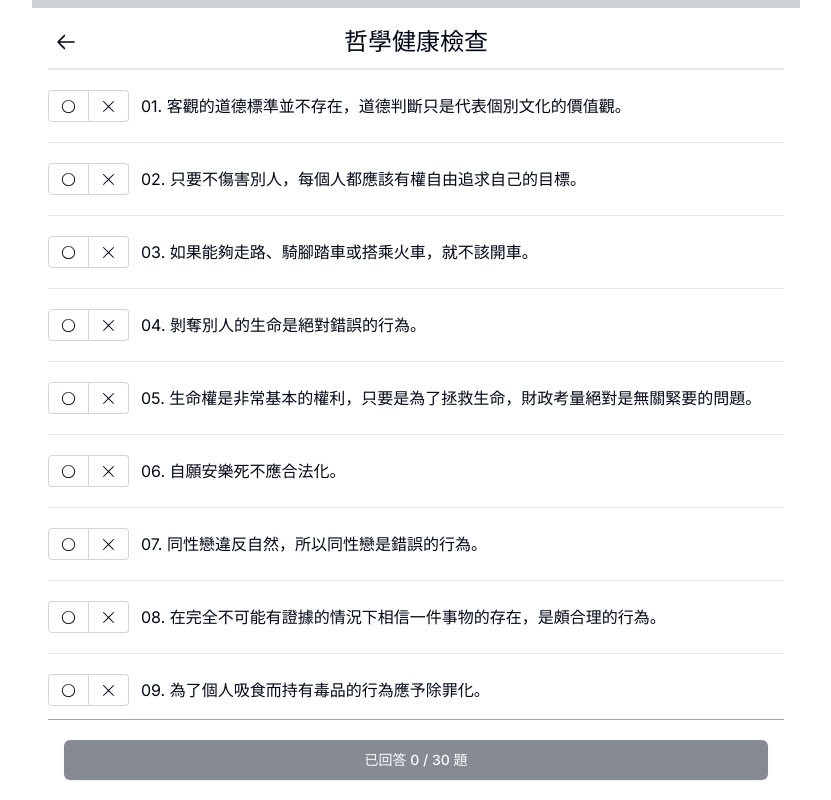
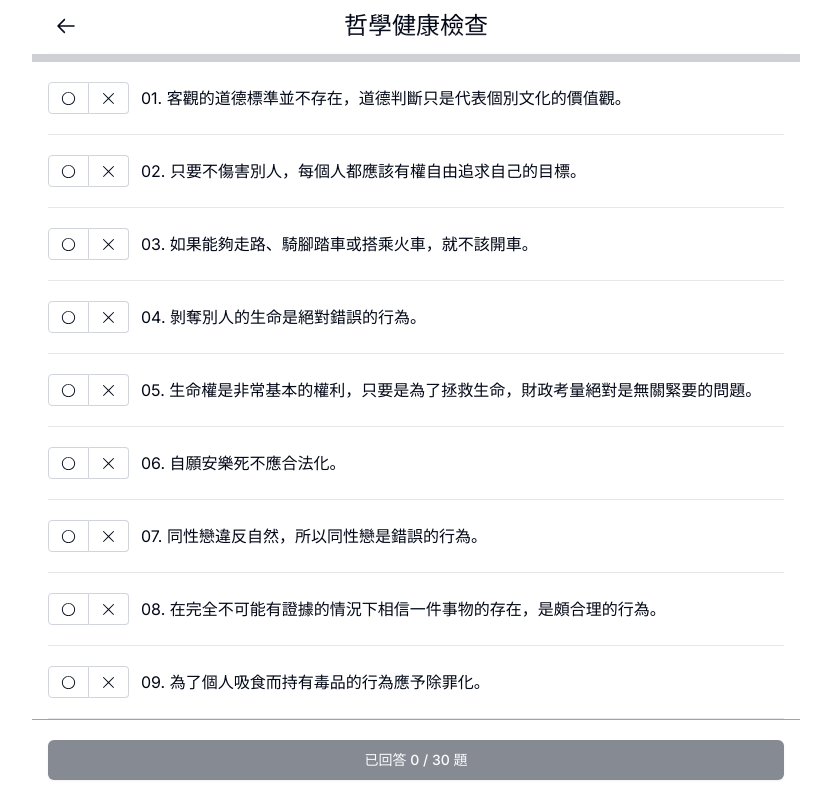
Before and after one commit to KendraTang/dytwytyt, a Next.js app: page /questions in a window 1280 px wide. Shown: the whole page, without its empty margins (224-1055 px from the left). Built offline with nearby package versions, Linux system fonts and the light colour scheme.

Commit message:
Adjust font size and padding

```diff
--- a/src/app/questions/components/Questions.tsx
+++ b/src/app/questions/components/Questions.tsx
@@ -38,13 +38,7 @@ const Questions: React.FC<Props> = ({ answers, reset, onSubmit, onAnswer }) => {
   const router = useRouter();
 
   return (
-    <div className="pt-4">
-      <div className="absolute inset-0 bottom-auto bg-white shadow-[0_0_15px_10px_#fff]">
-        <Progress
-          className="rounded-none"
-          color="#ec4899"
-          value={answerCount * 100 / QUESTIONS.length} />
-      </div>
+    <>
       <Header
         title="哲學健康檢查"
         onBack={() => router.back()}
@@ -65,6 +59,12 @@ const Questions: React.FC<Props> = ({ answers, reset, onSubmit, onAnswer }) => {
           </Button>
         }
       />
+      <div className="sticky -mx-4 inset-0 bottom-auto bg-white shadow-[0_0_15px_10px_#fff]">
+        <Progress
+          className="rounded-none"
+          color="#ec4899"
+          value={answerCount * 100 / QUESTIONS.length} />
+      </div>
       <ul className="flex flex-col pb-10">
         {QUESTIONS.map((question) => (
           <li key={question.id} className="flex gap-3 py-5 border-b border-b-gray-200 items-center">
@@ -87,7 +87,7 @@ const Questions: React.FC<Props> = ({ answers, reset, onSubmit, onAnswer }) => {
           </li>
         ))}
       </ul>
-      <div className="py-5 sticky w-full bottom-0 bg-white px-4 border-t border-t-gray-400">
+      <div className="py-5 -mx-4 sticky inset-0 top-auto bg-white px-4 border-t border-t-gray-400">
         <Button
           className="w-full"
           size="lg"
@@ -96,7 +96,7 @@ const Questions: React.FC<Props> = ({ answers, reset, onSubmit, onAnswer }) => {
           {answerCount === QUESTIONS.length ? '看結果' : `已回答 ${answerCount} / ${QUESTIONS.length} 題`}
         </Button>
       </div>
-    </div>
+    </>
   )
 };
 
--- a/src/app/result/components/Result.tsx
+++ b/src/app/result/components/Result.tsx
@@ -58,14 +58,20 @@ const Summary: React.FC<{ results: ContradictionResult[] }> = ({ results }) => {
         <span className="text-2xl">{title}</span>
         {description}
       </div>
-      <div className="text-xs text-muted-foreground">* 各種分數所代表的意義：{Object.values(NERVOUS_THRESHOLDS).map(({ title, description }) => `${title}：${description.slice(0, -1)}`).join('；')}。</div>
+      <div className="text-xs text-muted-foreground">各種分數所代表的意義：
+        <ul className="list-disc pl-8">
+          {Object.values(NERVOUS_THRESHOLDS).map(({ title, description }) => (
+            <li key={title}>{title}：{description}</li>
+          ))}
+        </ul>
+      </div>
     </div>
   )
 }
 
 const ContradictionList: React.FC<{ items: ContradictionResult[] }> = ({ items }) => {
   return (
-    <ul className="grid grid-cols-[28px_1fr] gap-4 text-sm">
+    <ul className="grid grid-cols-[28px_1fr] gap-4 text-base">
       {items.map(({ id, contradiction }, i) => {
         return (
           <Fragment key={id}>
@@ -116,7 +122,7 @@ const Details: React.FC<{ result: ContradictionResult[] }> = ({ result }) => {
     <Accordion type="multiple" className="px-4" defaultValue={foldItems.map(x => x.key)}>
       {foldItems.map(({ title, key, items }) => (
         <AccordionItem value={key} key={key}>
-          <AccordionTrigger>
+          <AccordionTrigger className="text-base">
             {foldItems.length === 1 ? '緊張關係組合' : title}
           </AccordionTrigger>
           <AccordionContent className="flex flex-col gap-3">
```
